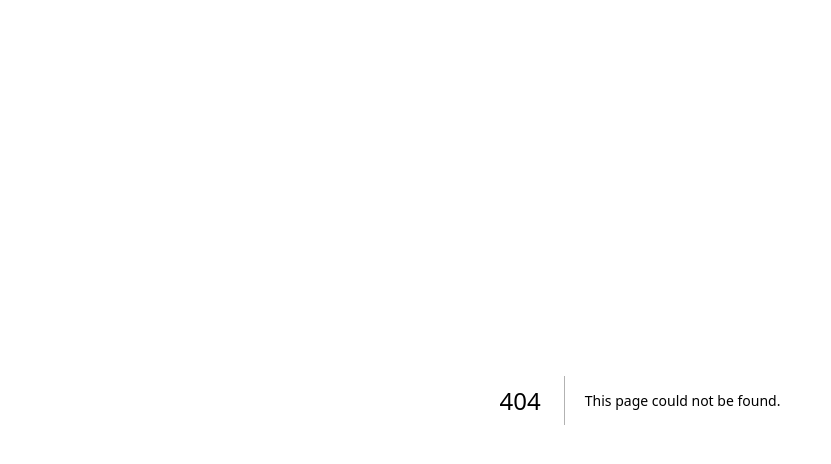
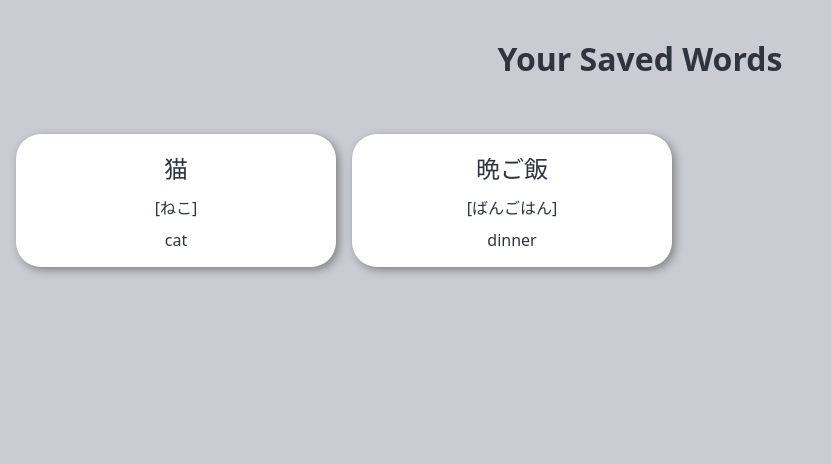
Before and after one commit to JudithRe/capstone-flashcard-dictionary, a Next.js app: page /words in a window 1280 px wide. Before the commit this address had no page. Shown: the top 464 px of the page, without its empty margins (0-831 px from the left). Built offline with nearby package versions, Linux system fonts and the light colour scheme.

Commit message:
Create words page, entry component and EntryContainer Component

```diff
--- /dev/null
+++ b/components/EntriesContainer/index.js
@@ -0,0 +1,25 @@
+import { styled } from "styled-components";
+import Entry from "../Entry";
+
+function EntriesContainer() {
+  return (
+    <StyledEntrySection>
+      <Entry JPDefinition="猫" JPReading="ねこ" ENDefinition="cat" />
+      <Entry
+        JPDefinition="晩ご飯"
+        JPReading="ばんごはん"
+        ENDefinition="dinner"
+      />
+    </StyledEntrySection>
+  );
+}
+
+const StyledEntrySection = styled.section`
+  padding: 1rem;
+
+  display: flex;
+  flex-wrap: wrap;
+  gap: 1rem;
+`;
+
+export default EntriesContainer;
--- /dev/null
+++ b/components/Entry/index.js
@@ -0,0 +1,35 @@
+import { styled } from "styled-components";
+
+function Entry({ JPDefinition, JPReading, ENDefinition }) {
+  return (
+    <StyledWordCard>
+      <StyledJPDefinition>{JPDefinition}</StyledJPDefinition>
+      <StyledDefinition>[{JPReading}]</StyledDefinition>
+      <StyledDefinition>{ENDefinition}</StyledDefinition>
+    </StyledWordCard>
+  );
+}
+
+const StyledWordCard = styled.section`
+  display: flex;
+  flex-direction: column;
+  align-items: center;
+  gap: 10px;
+  padding: 1rem;
+  background-color: var(--white);
+  width: 320px;
+  border-radius: 25px;
+  box-shadow: 3px 3px 10px grey;
+`;
+
+const StyledJPDefinition = styled.div`
+  background-color: var(--white);
+  font-size: 1.5rem;
+`;
+
+const StyledDefinition = styled.div`
+  background-color: var(--white);
+  font-size: 1rem;
+`;
+
+export default Entry;
--- /dev/null
+++ b/components/PageHeading/index.js
@@ -0,0 +1,13 @@
+import { styled } from "styled-components";
+
+function Heading({ PageTitle }) {
+  return <StyledPageHeading>{PageTitle}</StyledPageHeading>;
+}
+
+const StyledPageHeading = styled.h1`
+  font-size: 2rem;
+  padding: 1rem;
+  text-align: center;
+`;
+
+export default Heading;
--- a/package.json
+++ b/package.json
@@ -1,5 +1,5 @@
 {
-  "name": "dont-forget-to-change-the-project-name",
+  "name": "jisho-genius",
   "version": "0.0.0-unreleased",
   "private": true,
   "scripts": {
--- /dev/null
+++ b/pages/api/test.js
@@ -0,0 +1,52 @@
+const model = [
+  {
+    japanese: [
+      {
+        word: "家庭",
+        reading: "かてい",
+      },
+    ],
+
+    english_definitions: ["home", "household"],
+  },
+  {
+    japanese: [
+      {
+        word: "犬",
+        reading: "いぬ",
+      },
+    ],
+
+    english_definitions: ["dog"],
+  },
+  {
+    japanese: [
+      {
+        word: "猫",
+        reading: "ねこ",
+      },
+    ],
+
+    english_definitions: ["cat"],
+  },
+  {
+    japanese: [
+      {
+        word: "晩ご飯",
+        reading: "ばんごはん",
+      },
+    ],
+
+    english_definitions: ["dinner", "evening meal"],
+  },
+  {
+    japanese: [
+      {
+        word: "卵",
+        reading: "たまご",
+      },
+    ],
+
+    english_definitions: ["eggs", "egg"],
+  },
+];
--- /dev/null
+++ b/pages/words/index.js
@@ -0,0 +1,11 @@
+import EntriesContainer from "@/components/EntriesContainer";
+import Heading from "@/components/PageHeading";
+
+export default function WordList() {
+  return (
+    <>
+      <Heading PageTitle="Your Saved Words" />
+      <EntriesContainer />
+    </>
+  );
+}
--- a/styles.js
+++ b/styles.js
@@ -1,10 +1,21 @@
 import { createGlobalStyle } from "styled-components";
 
 export default createGlobalStyle`
+  :root {
+    --light-grey: #CBCBD4;
+    --highlight-red: #B82C23;
+    --highlight-green: #5F8179;
+    --dark-main: #2E2836;
+    --text-color: #30343F;
+    --white: #ffffff;
+  }
+
   *,
   *::before,
   *::after {
     box-sizing: border-box;
+    background-color: var(--light-grey);
+    color: var(--text-color);
   }
 
   body {
```
Also changed, not shown: 1 other file (tests, documents, lock files or other folders).
